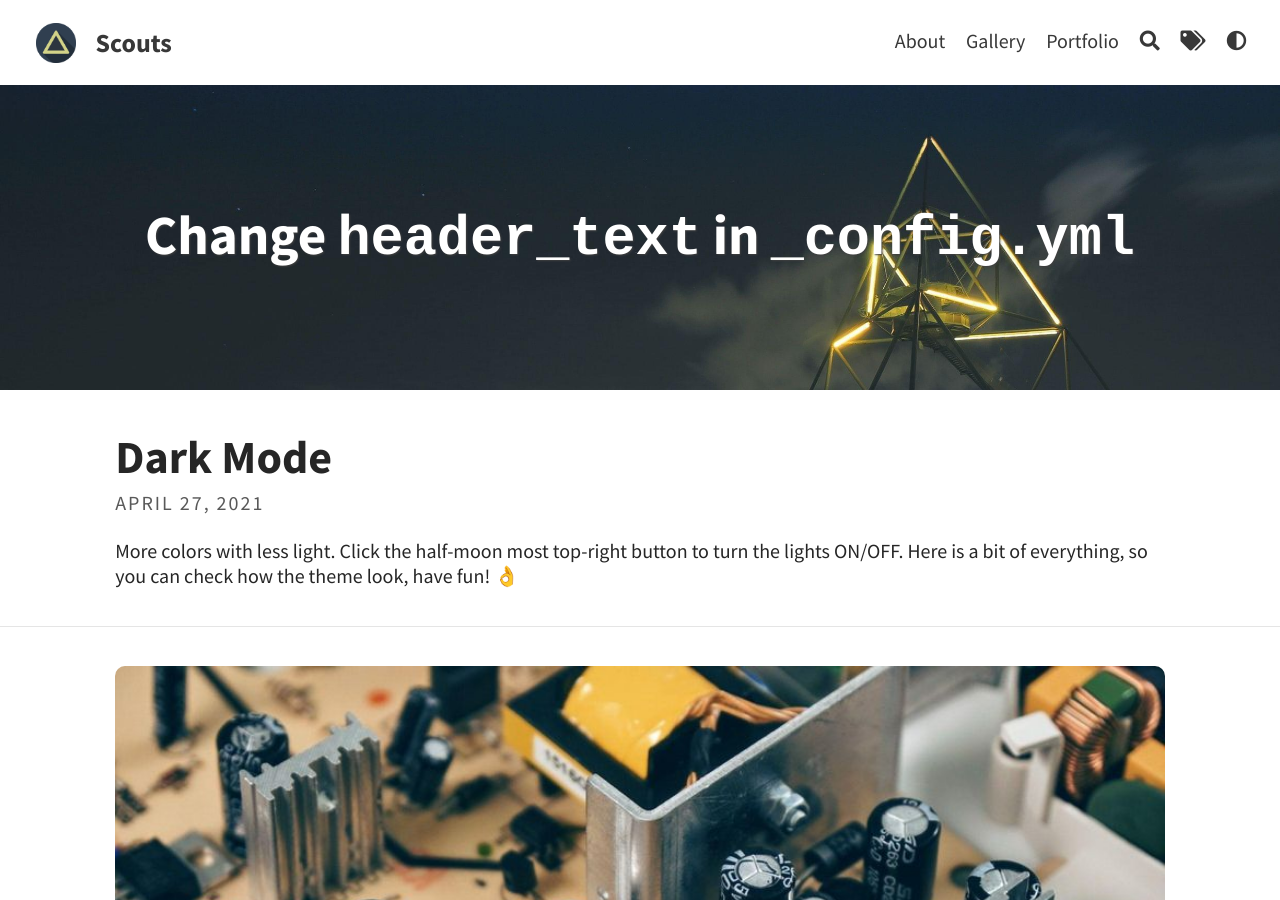
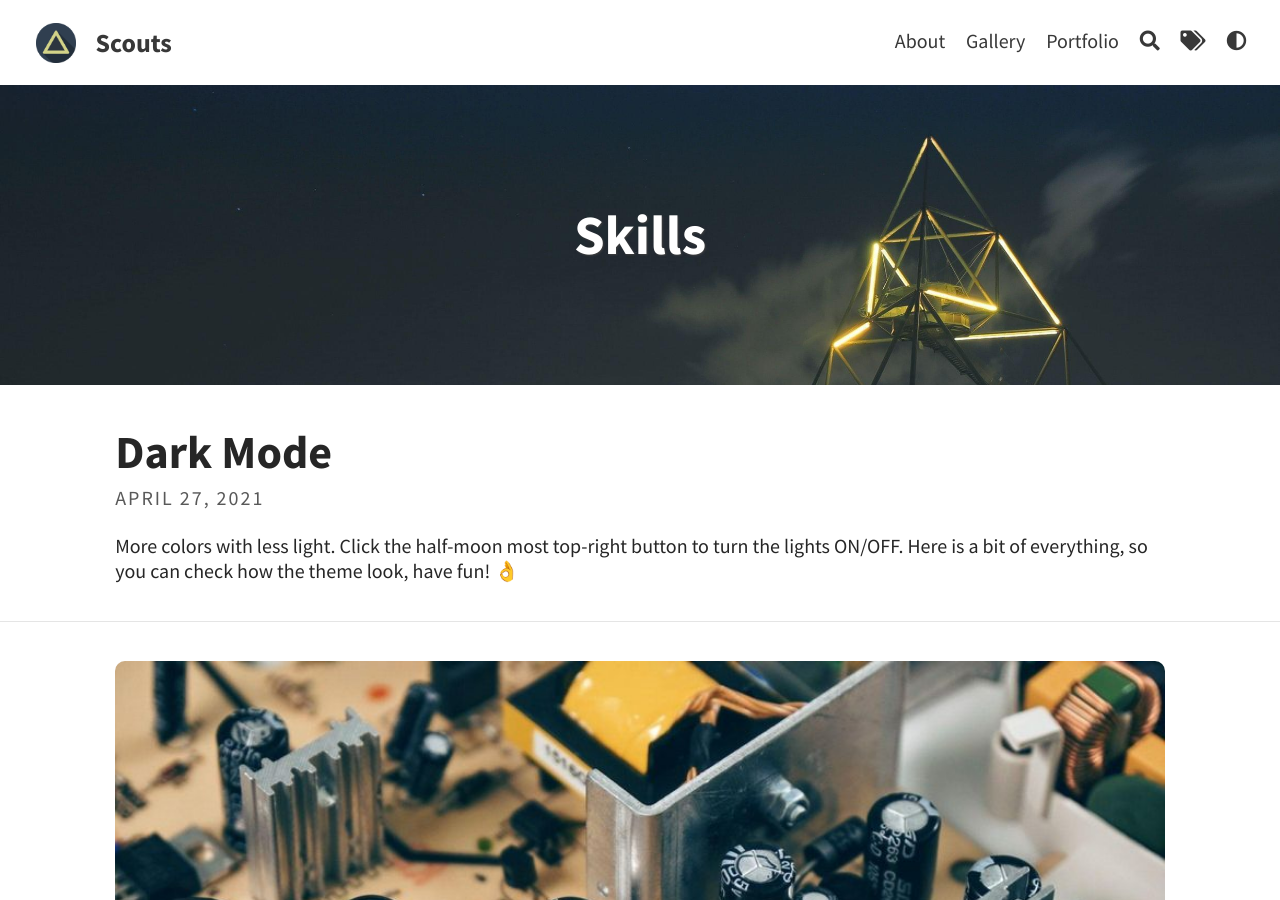
Before and after one commit to Melissa4103/melissa4103.github.io, a Jekyll site: the page built from index.html, in a window 1280 px wide and 900 px high. Built offline with Jekyll 4.4.1, drawn with Linux system fonts in a browser that asks for light colours; a script that is not in the unit is left out; the list of posts is cut into pages by our own code.

Commit message:
change header_text

```diff
--- a/_config.yml
+++ b/_config.yml
@@ -9,7 +9,7 @@ avatar: assets/img/triangle.png                         # Empty for no avatar in
 favicon: assets/favicon.ico                             # Icon displayed in the tab
 
 # Header and footer text
-header_text: Change <code>header_text</code> in <code>_config.yml</code>  # Change Blog header text
+header_text: Skills  # Change Blog header text
 header_feature_image: assets/img/header/triangular.jpeg
 header_feature_image_responsive: true
 footer_text: >
```
